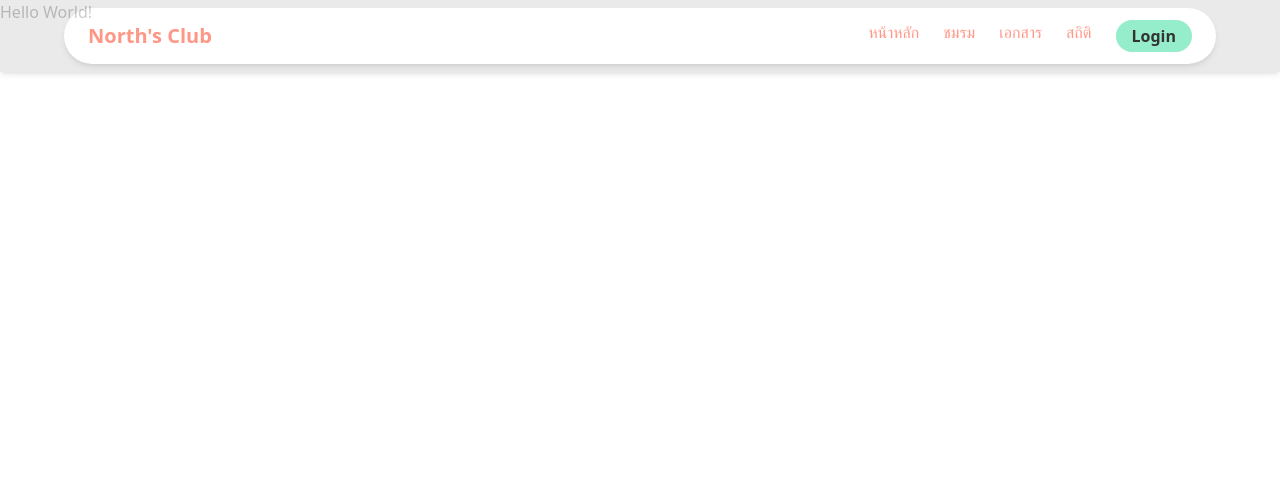
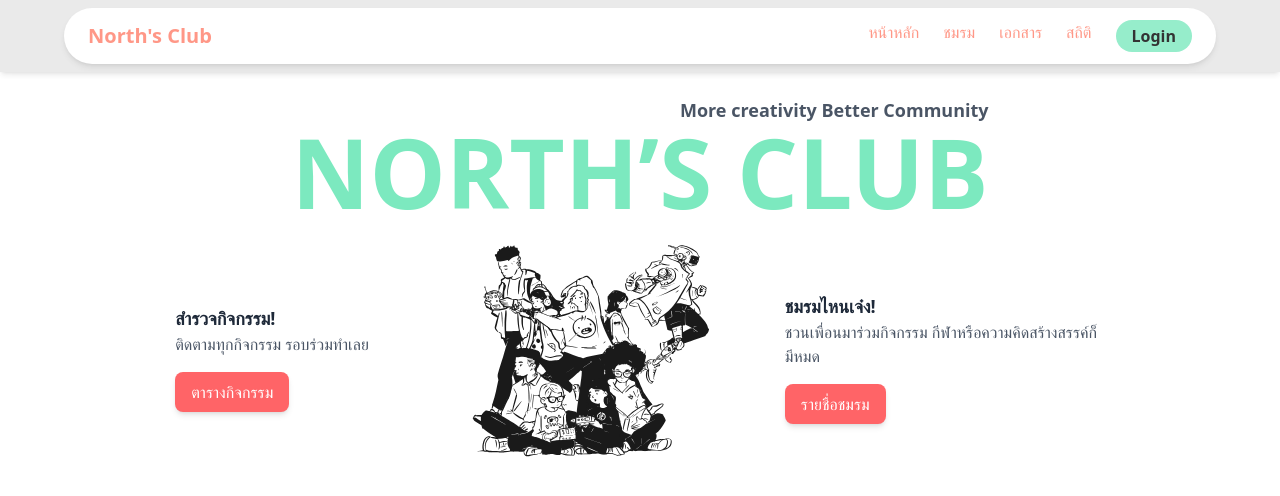
Before and after one commit to PhumipatJ/north-club-app, a React (Vite) app: page / in a window 1280 px wide. Shown: the top 496 px of the page. Built offline with nearby package versions, Linux system fonts and the light colour scheme.

Commit message:
Homepage
add homepage components

```diff
--- a/src/App.jsx
+++ b/src/App.jsx
@@ -3,15 +3,14 @@ import './App.css'
 import Auth from './components/Auth';
 import Account from './components/Account';
 import Navbar from './components/navbar';
+import Home from './components/sections/Home'
 
 function App() {
 
   return (
     <>
       <Navbar />
-      <div>
-      Hello World!
-      </div>
+      <Home />
     </>
   )
 }
--- /dev/null
+++ b/src/components/sections/Home.jsx
@@ -0,0 +1,34 @@
+import React from 'react';
+
+const Home = () => {
+    return (
+        <div className="flex flex-col items-center justify-center px-6 py-16 bg-white">
+            {/* Header Text */}
+            <div className="pt-8">
+                <h2 className="text-lg text-right font-semibold text-gray-600 ">More creativity Better Community</h2>
+                <h1 className="text-8xl font-bold text-[#7CE9BF] mb-6">NORTH’S CLUB</h1>
+            </div>
+
+            <div className="flex flex-col md:flex-row items-center justify-center gap-12">
+                {/* Left Section */}
+                <div className="text-center md:text-left max-w-xs">
+                    <h3 className="text-lg font-bold text-gray-800">สำรวจกิจกรรม!</h3>
+                    <p className="text-gray-600">ติดตามทุกกิจกรรม รอบร่วมทำเลย</p>
+                    <a href="#" className="mt-4 inline-block bg-red-400 text-white py-2 px-4 rounded-lg shadow-md hover:bg-red-500">ตารางกิจกรรม</a>
+                </div>
+
+                {/* Illustration */}
+                <img src="src/assets/Group.svg" alt="Illustration" className="w-80 h-auto" />
+
+                {/* Right Section */}
+                <div className="text-center md:text-left max-w-xs">
+                    <h3 className="text-lg font-bold text-gray-800">ชมรมไหนเจ๋ง!</h3>
+                    <p className="text-gray-600">ชวนเพื่อนมาร่วมกิจกรรม กีฬาหรือความคิดสร้างสรรค์ก็มีหมด</p>
+                    <a href="#" className="mt-4 inline-block bg-red-400 text-white py-2 px-4 rounded-lg shadow-md hover:bg-red-500">รายชื่อชมรม</a>
+                </div>
+            </div>
+        </div>
+    );
+};
+
+export default Home;
```
Also changed, not shown: src/assets/Group.svg (added).
